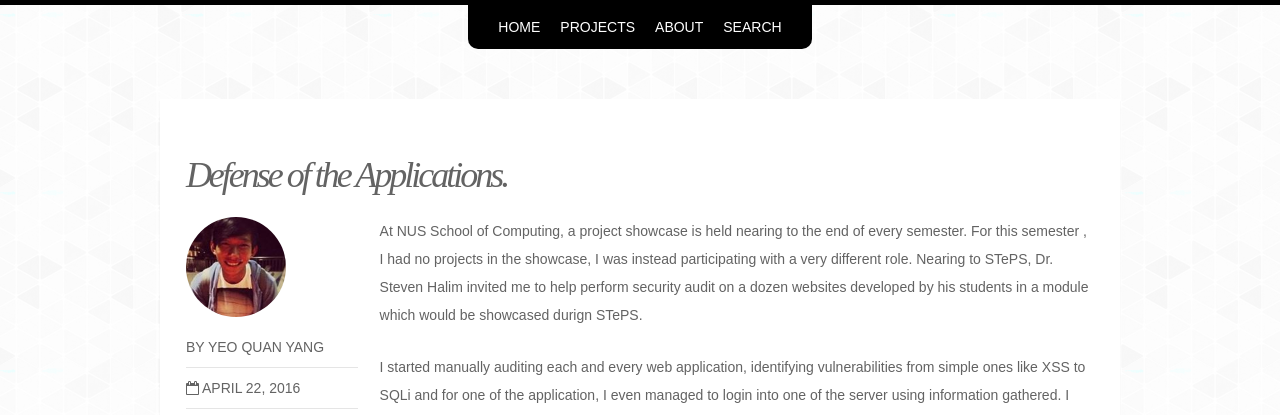
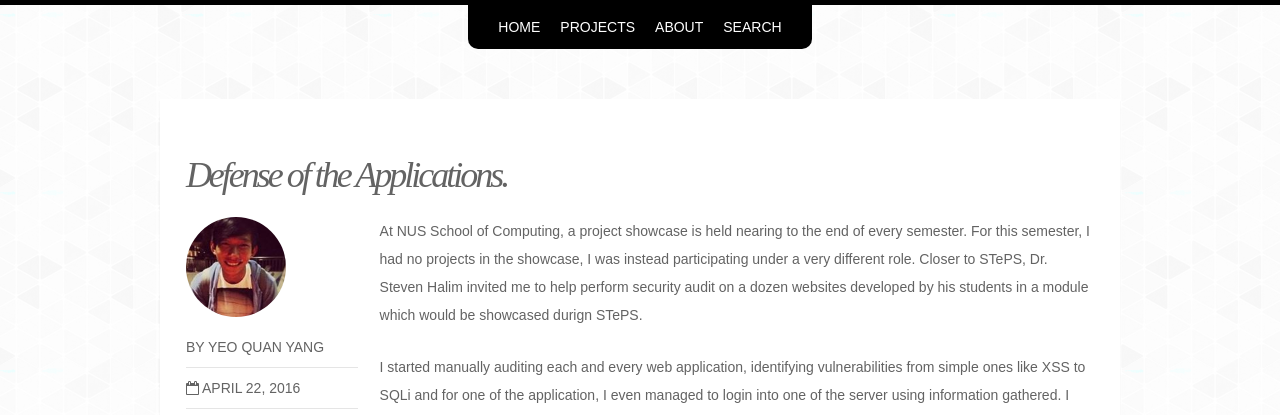
Before and after one commit to quanyang/quanyang.github.io, a Jekyll site: the page built from _posts/blog/2016-04-22-defense-of-the-applications.md, in a window 1280 px wide and 900 px high. Shown: the top 415 px of the window. Built offline with Jekyll 4.4.1, drawn with Linux system fonts in a browser that asks for light colours; nearby versions of some CDN libraries; comment, search, counter and statistics services are not loaded.

Commit message:
minor mistake in writing

```diff
--- a/_posts/blog/2016-04-22-defense-of-the-applications.md
+++ b/_posts/blog/2016-04-22-defense-of-the-applications.md
@@ -12,7 +12,7 @@ comments: true
 date: 2016-04-22T16:41:52+08:00
 ---
 
-At NUS School of Computing, a project showcase is held nearing to the end of every semester. For this semester , I had no projects in the showcase, I was instead participating with a very different role. Nearing to STePS, Dr. Steven Halim invited me to help perform security audit on a dozen websites developed by his students in a module which would be showcased durign STePS.
+At NUS School of Computing, a project showcase is held nearing to the end of every semester. For this semester, I had no projects in the showcase, I was instead participating under a very different role. Closer to STePS, Dr. Steven Halim invited me to help perform security audit on a dozen websites developed by his students in a module which would be showcased durign STePS.
 
 I started manually auditing each and every web application, identifying vulnerabilities from simple ones like XSS to SQLi and for one of the application, I even managed to login into one of the server using information gathered. I was shocked by some of the coding practices as well as deployment techniques as many of the vulnerabiltiies were simple to fix and should have never been there. Therefore, I am writing this post to share the more commonly found vulnerabilties as well as severe ones that should never have existed with good deployment practices.
 
```
